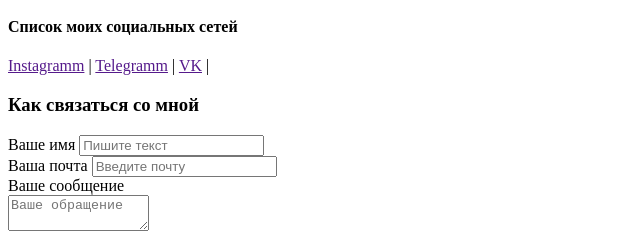
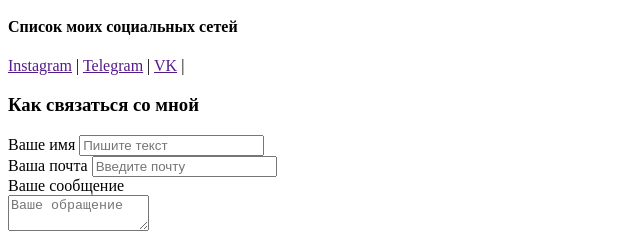
Before and after one commit to j-lovtsova/First-project, a plain HTML site: page 9/index.html in a window 1280 px wide. Shown: the part 197-429 px from the top of the page, 0-640 px from the left. Drawn offline with Linux system fonts and the light colour scheme.

Commit message:
изменения

```diff
--- a/9/index.html
+++ b/9/index.html
@@ -15,9 +15,9 @@
     <p>Я люблю заниматься спортом, а именно йогой, люблю гулять и программировать</p>
 
     <h4>Список моих социальных сетей</h4>
-    <a href="" target="blank">Instagramm</a>
+    <a href="" target="blank">Instagram</a>
     |
-    <a href="" target="blank">Telegramm</a>
+    <a href="" target="blank">Telegram</a>
     |
      <a href="" target="blank">VK</a>
     |
```
